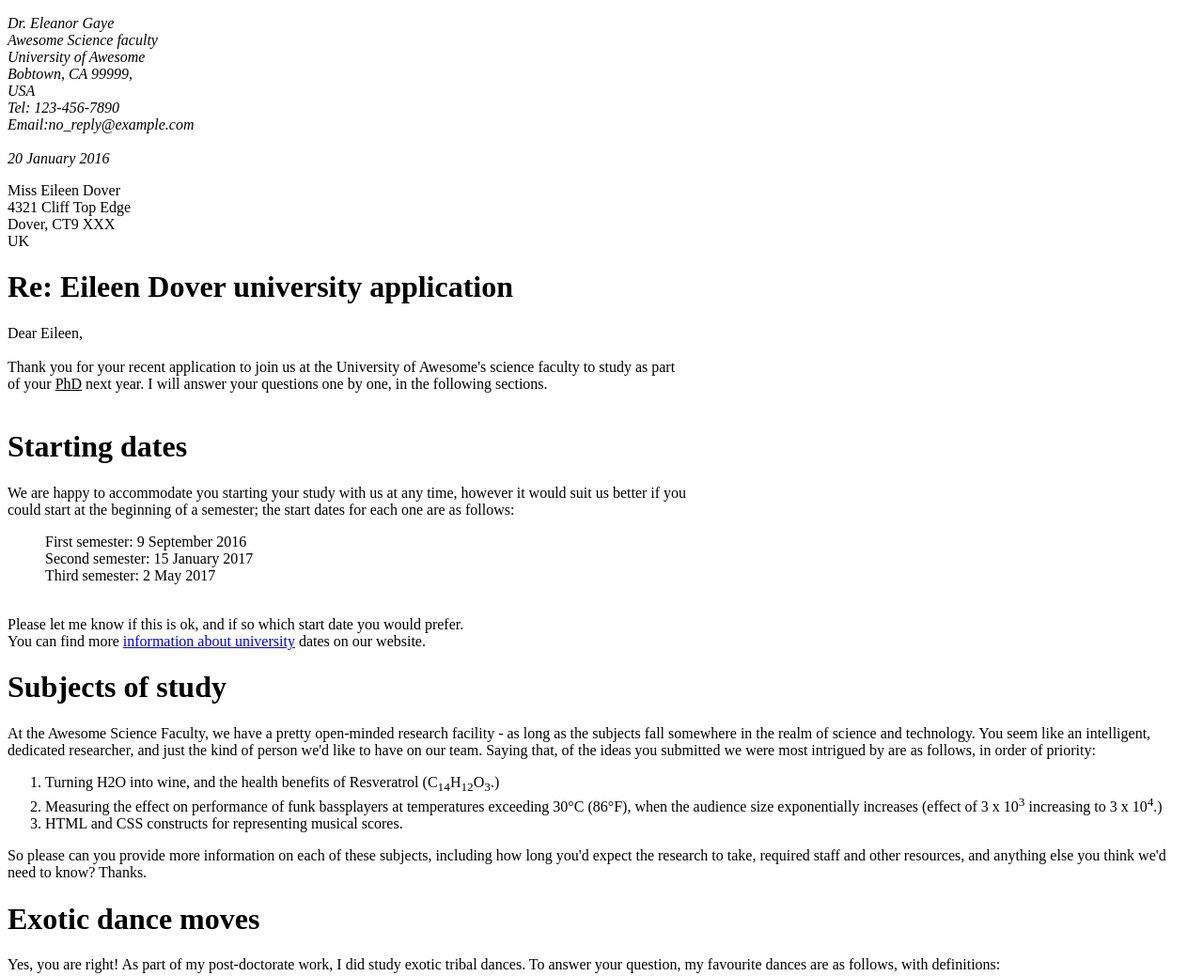
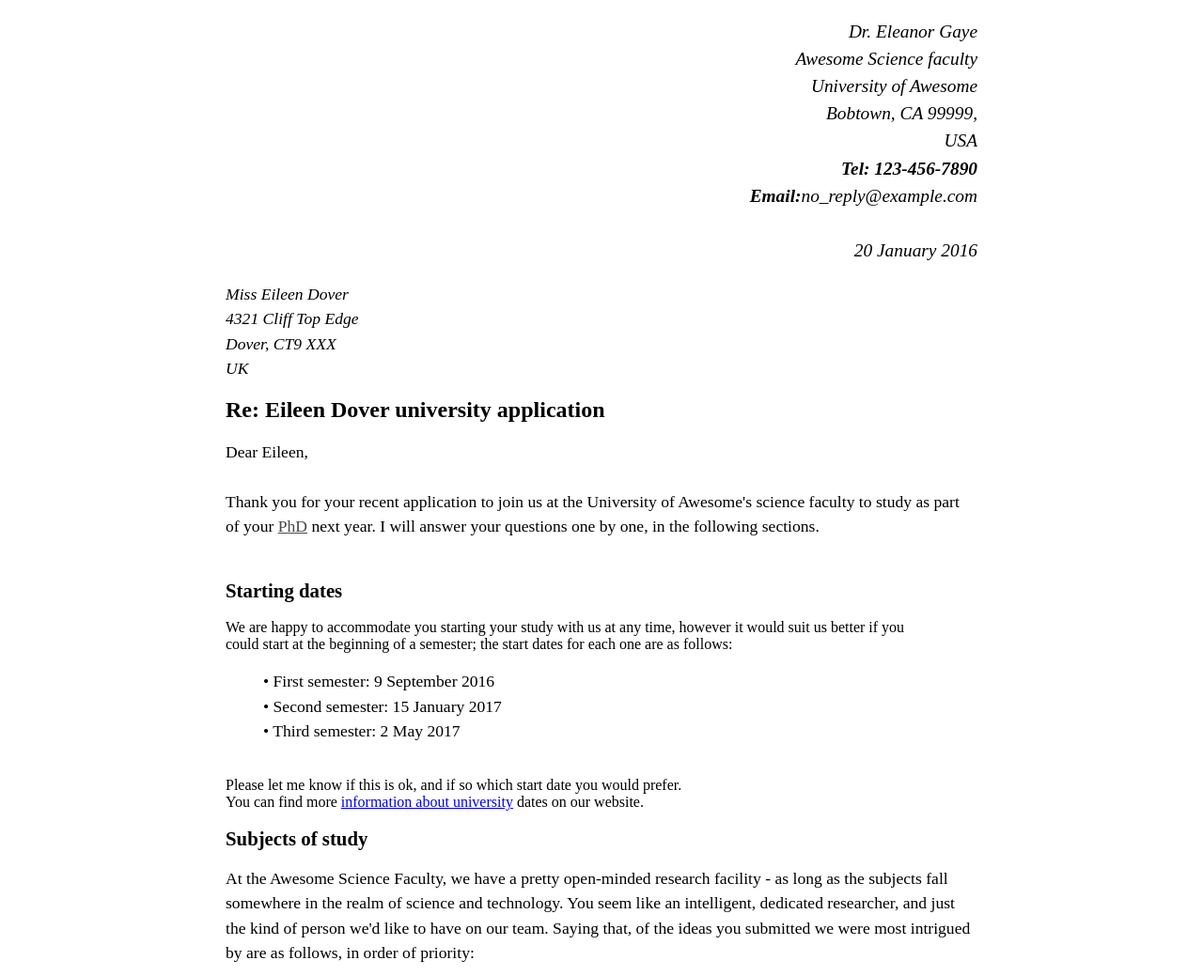
Before and after one commit to maverick-15/tnttirth15.github.io, a plain HTML site: page Assignment1/Assignment1/Assignment1a.html in a window 1280 px wide. Shown: the top 1039 px of the page at 94% size. Drawn offline with Linux system fonts and the light colour scheme.

Commit message:
HTML OVERVIEW #3
1. BOLD
I understood that what are the tags that we can use to bold the content.

2. ITALLIC
We generally use <em> tag to itallic the fonts that I learnt.

3. HEADINGS
I did not know that the headings have different size if we are giving the names like h1, h2, ... ,hn etc.

```diff
--- a/Assignment1/Assignment1/Assignment1a.html
+++ b/Assignment1/Assignment1/Assignment1a.html
@@ -13,28 +13,68 @@
 <head>
     <meta charset="UTF-8">
     <meta name="viewport" content="width=device-width, initial-scale=1">
+    <meta name="author" content="Tirth Prajapati">
     <meta name="description" content="Lab-1 HTML Overview">
     <title>Lab1: HTML Overview</title>
 </head>
 
+<style>
+    body {
+        max-width: 800px;
+        margin: 0 auto;
+    }
+
+    .sender-column {
+        text-align: right;
+    }
+
+    u {
+        color: #484848;
+    }
+
+    h1 {
+        font-size: 1.5em;
+    }
+
+    h2 {
+        font-size: 1.3em;
+    }
+
+    p,
+    ul,
+    ol,
+    dl,
+    address {
+        font-size: 1.1em;
+    }
+
+    p,
+    li,
+    dd,
+    dt,
+    address {
+        line-height: 1.5;
+    }
+</style>
+
 <body>
     <address>
-        <p class="sender-column">Dr. Eleanor Gaye
+        <p class="sender-column"><em>Dr. Eleanor Gaye
                 <br>Awesome Science faculty
                 <br>University of Awesome
                 <br>Bobtown, CA 99999,
                 <br>USA
-                <br>Tel: 123-456-7890
-                <br>Email:no_reply@example.com
+                <br><b>Tel: 123-456-7890</b>
+                <br><b>Email:</b>no_reply@example.com</em>
             <br><br>20 January 2016
         </p>
     </address>
 
-    <p>Miss Eileen Dover
+    <p><em>Miss Eileen Dover
             <br>4321 Cliff Top Edge
             <br>Dover, CT9 XXX
             <br>UK
-        </p>
+        </em></p>
 
     <h1>Re: Eileen Dover university application</h1>
     <p>Dear Eileen,
@@ -42,15 +82,15 @@
         as part
         <br>of your <u>PhD</u> next year. I will answer your questions one by one, in the following sections.
         <br><br>
-    <h1>Starting dates</h1>
+    <h2>Starting dates</h2>
     We are happy to accommodate you starting your study with us at any time, however it would suit us better if
     you<br>could start at the beginning of a semester; the start dates for each one are as follows:
     <br>
 
     <dl>
-        <dd> First semester: 9 September 2016</dd>
-        <dd> Second semester: 15 January 2017</dd>
-        <dd> Third semester: 2 May 2017</dd>
+        <dd>&#x2022; First semester: 9 September 2016</dd>
+        <dd>&#x2022; Second semester: 15 January 2017</dd>
+        <dd>&#x2022; Third semester: 2 May 2017</dd>
     </dl>
     <br>
     Please let me know if this is ok, and if so which start date you would prefer.
@@ -58,7 +98,7 @@
     You can find more <a href=" ">information about university</a> dates on our website.
     </p>
 
-    <h1>Subjects of study</h1>
+    <h2>Subjects of study</h2>
     <p>
         At the Awesome Science Faculty, we have a pretty open-minded research facility - as long as the subjects fall
         somewhere in the realm of science and technology. You seem like an intelligent, dedicated researcher, and just
@@ -79,9 +119,9 @@
         research to take, required staff and other resources, and anything else you think we'd need to know? Thanks.
     </p>
 
-    <h1>Exotic dance moves</h1>
+    <h2>Exotic dance moves</h2>
     <p>
-        Yes, you are right! As part of my post-doctorate work, I did study exotic tribal dances. To answer your
+        Yes, you are right! As part of my post-doctorate work, I <em>did </em>study exotic tribal dances. To answer your
         question,
         my favourite dances are as follows, with definitions:
     </p>
@@ -101,9 +141,9 @@
             because they were really cold.</dd>
     </dl>
     <p>
-        For more of my research, see my <a href ="">exotic dance research page.</a>
+        For more of my research, see my <a href="">exotic dance research page.</a>
     </p>
     <p>Yours sincerely,</p>
     <p>Dr. Eleanor Gaye</p>
-    <p>University of Awesome motto: "Be awesome to each other." -- The memoirs of Bill S Preston, Esq</p>
+    <p>University of Awesome motto: "Be awesome to each other." -- <em>The memoirs of Bill S Preston, Esq</em></p>
 </body>
```
